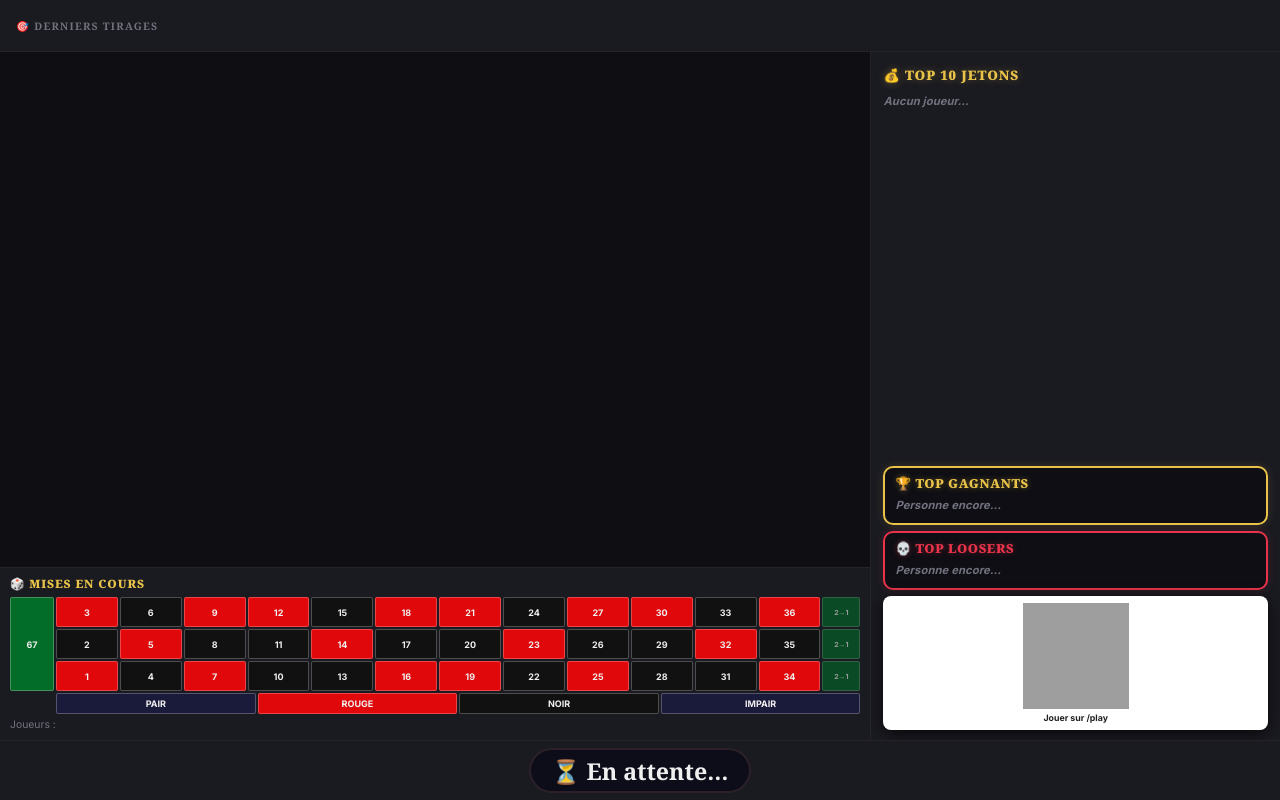
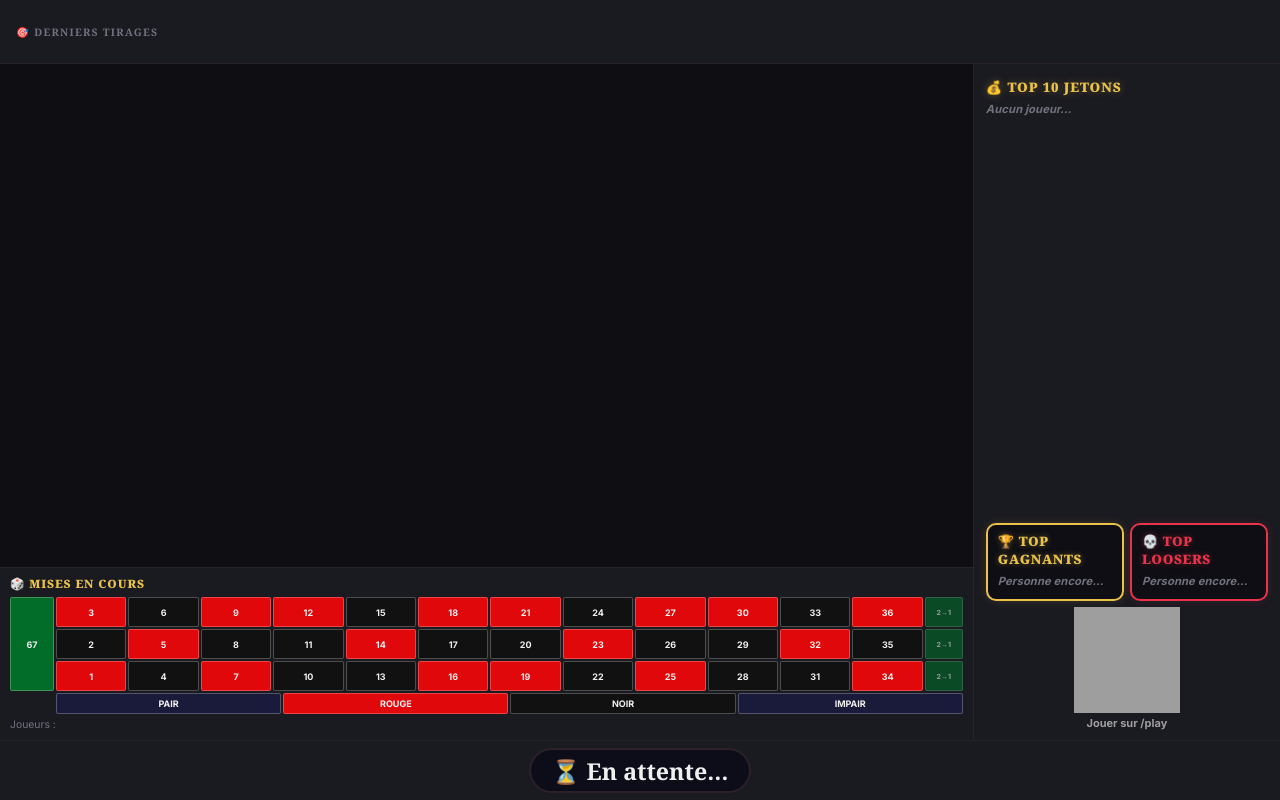
Before and after one commit to BigFoot3/casino-app, a Flask app: page /roulette/display in a window 1280 px wide. Run offline with Flask 3, Linux system fonts and the light colour scheme; data comes from the database, SQL or seed files in the repository; data that the repository does not hold is empty; grey boxes are pictures that could not be loaded.

Commit message:
fix(display): 5 CSS adjustments — width, side-by-side lb, draws bar, QR, fonts
A1: #right-panel flex: 0 0 32% → 24%
A2: #right-panel display:flex → grid (2col), lb-winners/lb-losers auto-placed
    side by side; gap:6px replaces margin-bottom; .rp-title/#top-holders-list/
    #qr-block span grid-column:1/-1
A3: #draws-strip height 52px → 64px; .history-circle 34px → 38px, font 11px → 15px
A4: #qr-block background #fff → transparent, removed padding/border-radius/
    box-shadow; p color #222 → #9e9e9e, font .55rem → 11px
A5: .holder-name .8rem → 16px; .holder-tokens .78rem → 15px;
    .holder-rank .78rem → 15px; .lb-row .74rem → 15px; .lb-title .78rem → 13px

Co-Authored-By: Claude Sonnet 4.6 <noreply@anthropic.com>

```diff
--- a/templates/roulette/display.html
+++ b/templates/roulette/display.html
@@ -28,7 +28,7 @@
     /* ── Draws strip (top, full width) ─────────────────────────────────── */
     #draws-strip {
       flex-shrink: 0;
-      height: 52px;
+      height: 64px;
       display: flex;
       align-items: center;
       gap: 10px;
@@ -57,13 +57,13 @@
     }
 
     .history-circle {
-      width: 34px; height: 34px;
+      width: 38px; height: 38px;
       border-radius: 50%;
       flex-shrink: 0;
       display: flex;
       align-items: center;
       justify-content: center;
-      font-size: 11px;
+      font-size: 15px;
       font-weight: bold;
       color: #fff;
       cursor: default;
@@ -134,14 +134,12 @@
       z-index: 50;
     }
 
-    /* ── Leaderboard cards (in right panel, stacked vertically) ────────── */
+    /* ── Leaderboard cards (in right panel, side by side via grid row) ─── */
     #lb-winners, #lb-losers {
-      flex-shrink: 0;
       background: rgba(14,14,19,0.95);
       border-radius: 10px;
       padding: 7px 10px 8px;
       overflow: hidden;
-      margin-bottom: 6px;
     }
 
     #lb-winners {
@@ -156,7 +154,7 @@
 
     .lb-title {
       font-family: 'Noto Serif', serif;
-      font-size: .78rem;
+      font-size: 13px;
       font-weight: 900;
       text-transform: uppercase;
       letter-spacing: .05em;
@@ -167,7 +165,7 @@
     #lb-losers  .lb-title { color: #E8334A; text-shadow: 0 0 6px rgba(232,51,74,0.4); }
 
     .lb-row {
-      font-size: .74rem;
+      font-size: 15px;
       font-weight: bold;
       color: #DDDDE8;
       display: flex;
@@ -181,11 +179,13 @@
     .lb-net-neg { color: #FFB4AB; }
     .lb-empty   { color: #72727F; font-size: .7rem; font-style: italic; }
 
-    /* ── Right panel — leaderboards + QR (32% width) ───────────────────── */
+    /* ── Right panel — leaderboards + QR (24% width, CSS grid) ─────────── */
     #right-panel {
-      flex: 0 0 32%;
-      display: flex;
-      flex-direction: column;
+      flex: 0 0 24%;
+      display: grid;
+      grid-template-columns: 1fr 1fr;
+      grid-template-rows: auto 1fr auto auto;
+      gap: 6px;
       background: #1A1A21;
       border-left: 1px solid rgba(91,64,62,0.2);
       padding: 14px 12px 10px;
@@ -201,12 +201,11 @@
       letter-spacing: .07em;
       color: #E9C349;
       text-shadow: 0 0 8px rgba(233,195,73,0.35);
-      margin-bottom: 10px;
-      flex-shrink: 0;
+      grid-column: 1 / -1;
     }
 
     #top-holders-list {
-      flex: 1;
+      grid-column: 1 / -1;
       min-height: 0;
       overflow-y: auto;
       overflow-x: hidden;
@@ -225,7 +224,7 @@
 
     .holder-rank {
       font-family: 'Noto Serif', serif;
-      font-size: .78rem;
+      font-size: 15px;
       font-weight: 700;
       color: #E9C349;
       min-width: 20px;
@@ -240,7 +239,7 @@
 
     .holder-name {
       flex: 1;
-      font-size: .8rem;
+      font-size: 16px;
       font-weight: 600;
       color: #DDDDE8;
       overflow: hidden;
@@ -249,7 +248,7 @@
     }
 
     .holder-tokens {
-      font-size: .78rem;
+      font-size: 15px;
       font-weight: 700;
       color: #E9C349;
       white-space: nowrap;
@@ -391,18 +390,14 @@
 
     /* ── QR block (bottom of right panel, in-flow) ──────────────────────── */
     #qr-block {
-      flex-shrink: 0;
-      margin-top: auto;
+      grid-column: 1 / -1;
       display: flex;
       flex-direction: column;
       align-items: center;
-      background: #fff;
-      padding: 7px;
-      border-radius: 8px;
-      box-shadow: 0 4px 16px rgba(0,0,0,.7);
+      background: transparent;
     }
     #qr-block img { width: 106px; height: 106px; display: block; }
-    #qr-block p   { font-size: .55rem; text-align: center; color: #222; margin-top: 3px; font-weight: bold; }
+    #qr-block p   { font-size: 11px; text-align: center; color: #9e9e9e; margin-top: 3px; font-weight: bold; }
 
     /* ── Round leaderboard overlay (center-bottom, auto-hides after 5s) ─ */
     @keyframes rlPopIn {
```
